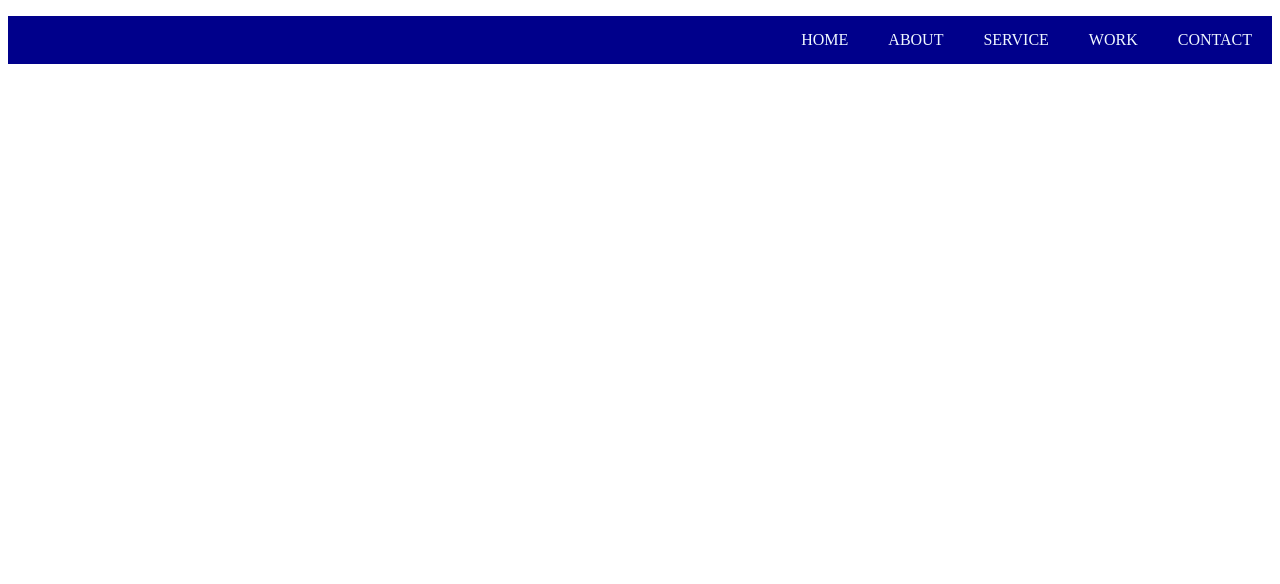
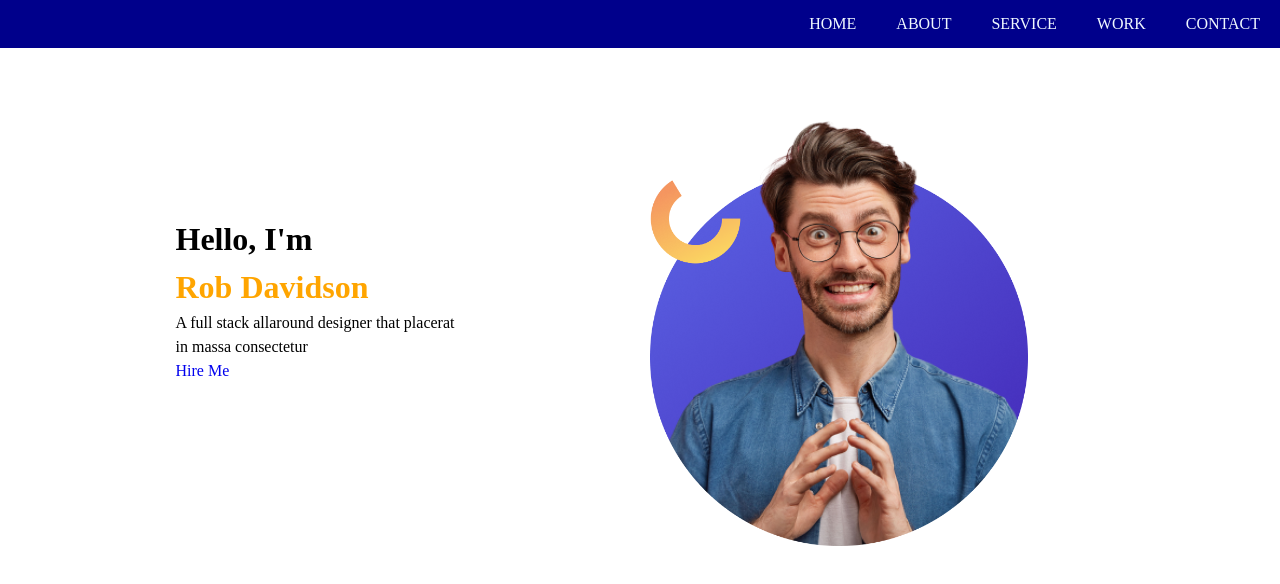
Before and after one commit to AbidurRahman24/Portfolio-website, a plain HTML site: page index.html in a window 1280 px wide. Drawn offline with Linux system fonts and the light colour scheme.

Commit message:
css portfolio

```diff
--- a/index.html
+++ b/index.html
@@ -28,7 +28,24 @@
             <li><a href="#">Contact</a></li>
         </ul>
     </Nav>
+    <!-- END NAV SECTION -->
+    <main>
+    <!-- START HEADER SECTION -->
+    <div class="hero">
+            <div class="content-description">
+                <h1>Hello, I'm </br>
+                    <span>Rob Davidson</span> </h1>
+                    <p>A full stack allaround designer that placerat </br> in massa consectetur</p>
+                    <a href="#">Hire Me</a>
+            </div>
+            <div class="hero-section-img">
+                <img src="./images/do not use this pic.png" alt="">
+            </div>
+    </div>
+
     <!-- END HEADER SECTION -->
+    </main>
+
 
 </body>
 </html>
--- a/style.css
+++ b/style.css
@@ -1,3 +1,12 @@
+/* common css */
+*{
+    margin:0;
+    padding: 0;
+}
+a{
+    text-decoration: none;
+}
+/* common css */
 ul{
     background-color: darkblue;
 }
@@ -43,3 +52,28 @@ ul li:hover ul.dropdown__graphic__design{
     display: block;
 
 }
+/* Nav end */
+/* START HEADER SECTION */
+.hero{
+    display: grid;
+    grid-template-columns: repeat(2,1fr);
+    grid-gap: 20px;
+}
+.hero{
+    display:relative;
+    width: 100%;
+}
+.content-description{
+    display:absolute;
+    top: 0;
+    bottom: 0;
+    left: 0;
+    margin:auto;
+    line-height: 1.5;
+}
+.hero-section-img img{
+    width: 60%;
+}
+span{
+    color: orange
+}
```
